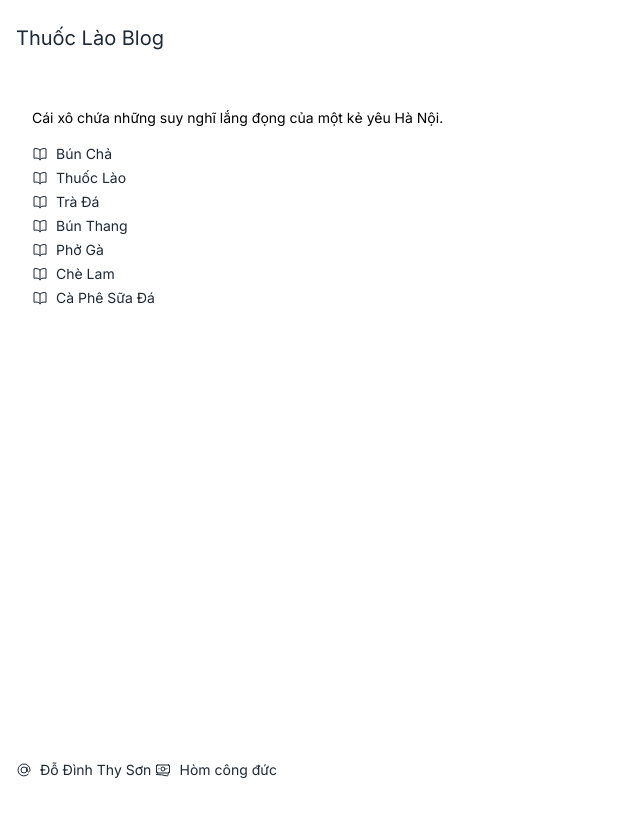
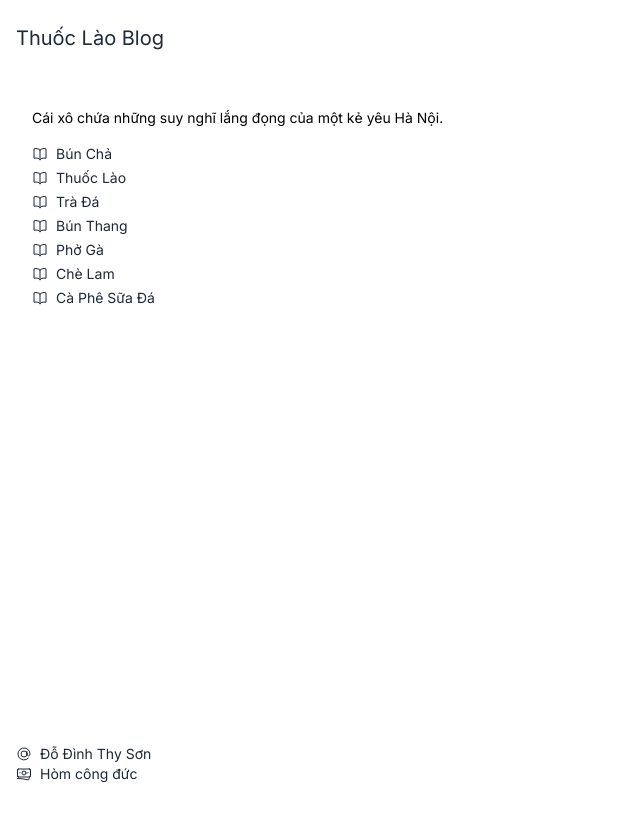
Before and after one commit to doraeminemon/bun-thang, a SvelteKit app: page / in a window 1280 px wide. Shown: the top 820 px of the page, without its empty margins (0-640 px from the left). Built offline with nearby package versions, Linux system fonts and the light colour scheme.

Commit message:
feat(style): Define footer to be of type flex col

```diff
--- a/src/components/footer.svelte
+++ b/src/components/footer.svelte
@@ -2,7 +2,7 @@
 	import CashIcon from '$lib/assets/icons/cash-icon.svelte';
 	import AtIcon from '$lib/assets/icons/at-icon.svelte';
 </script>
-<footer>
+<footer class="flex flex-col">
   <a href="mailto:dodinhthyson@gmail.com" rel="me"><AtIcon />Đỗ Đình Thy Sơn</a>
   <a href="/hom-cong-duc">
 		<CashIcon />
```
